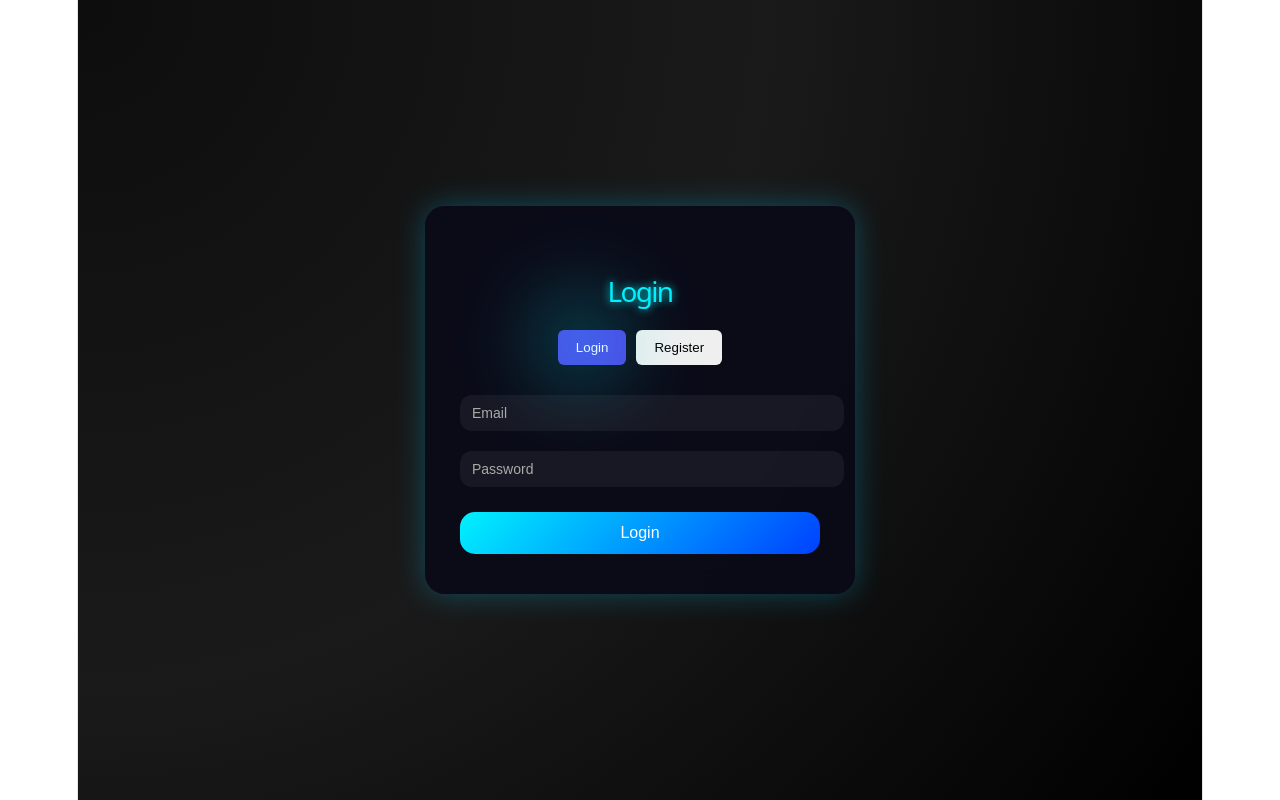
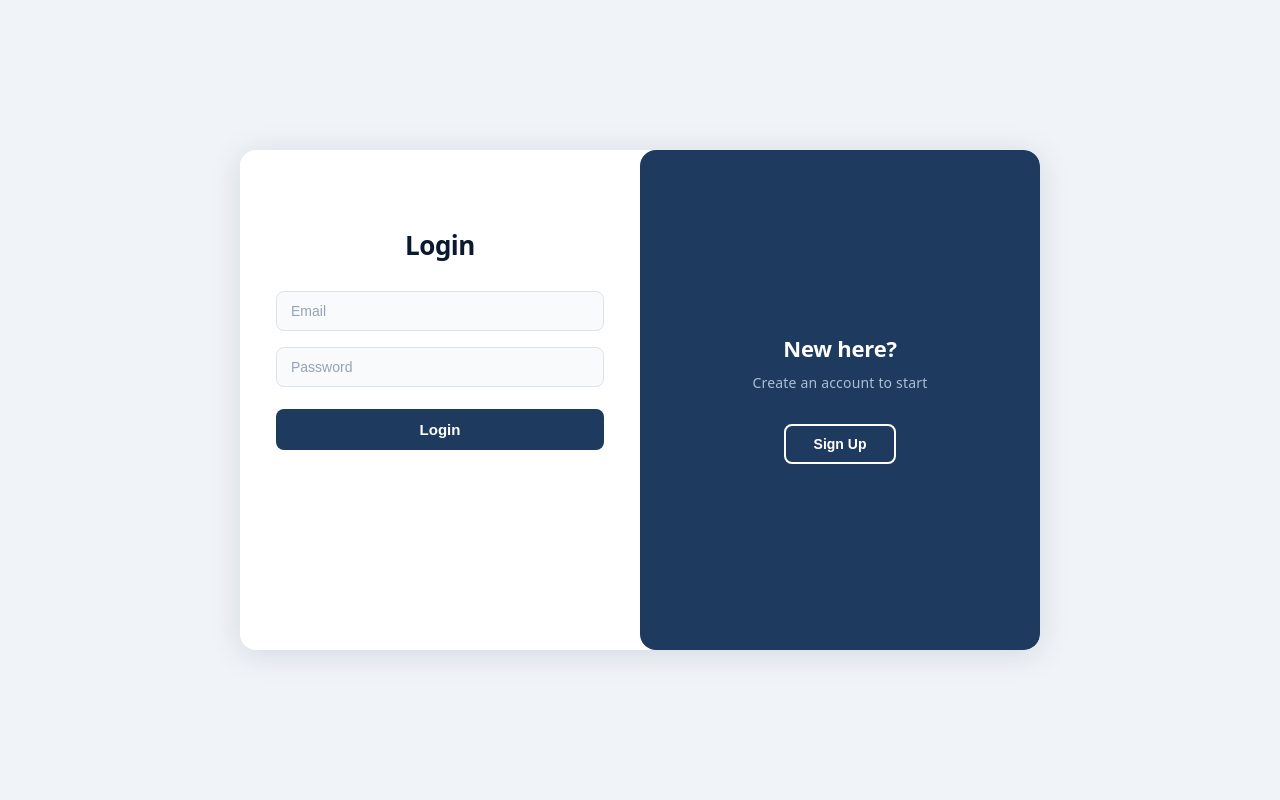
Before and after one commit to TomNguyen132006/portfolio, a React (Vite) app: page / in a window 1280 px wide. Built offline with nearby package versions, Linux system fonts and the light colour scheme.

Commit message:
Update UI for Auth.jsx page

```diff
--- a/src/pages/Auth.css
+++ b/src/pages/Auth.css
@@ -1,159 +1,185 @@
-/* Auth.css - Dark Blur / Cyber Galaxy Theme */
+html, body {
+  margin: 0;
+  padding: 0;
+  overflow: hidden;
+}
+
+#root:has(.auth-container) {
+  width: 100%;
+  max-width: 100%;
+  border: none;
+  padding: 0;
+  margin: 0;
+}
 
 .auth-container {
+  width: 100vw;
+  height: 100vh;
   display: flex;
   justify-content: center;
   align-items: center;
-  min-height: 100vh;
-  background: radial-gradient(circle at top left, #0d0d0d, #1a1a1a, #000);
-  font-family: 'Segoe UI', Tahoma, Geneva, Verdana, sans-serif;
+  background: #f0f4f8;
   overflow: hidden;
   position: relative;
 }
 
-.auth-card {
-  background: rgba(10, 10, 25, 0.9);
-  backdrop-filter: blur(12px);
-  padding: 40px 35px;
-  border-radius: 20px;
-  width: 360px;
-  text-align: center;
-  color: #fff;
-  box-shadow: 0 0 30px rgba(0, 200, 255, 0.3);
-  position: relative;
-  transition: transform 0.2s, box-shadow 0.3s;
+.auth-glow {
+  display: none;
 }
 
-.auth-card:hover {
-  transform: scale(1.02);
-  box-shadow: 0 0 40px rgba(0, 200, 255, 0.5);
+.auth-wrapper {
+  width: 800px;
+  max-width: 90%;
+  height: 500px;
+  display: flex;
+  position: relative;
+  overflow: hidden;
+  border-radius: 16px;
+  box-shadow: 0 4px 32px rgba(10, 25, 60, 0.12);
 }
 
-.auth-card h1 {
-  margin-bottom: 25px;
-  font-size: 28px;
-  color: #00f2fe;
-  text-shadow: 0 0 8px #00f2fe;
+.form-section {
+  width: 50%;
+  padding: 50px 36px;
+  background: #ffffff;
+  color: #0a192f;
+  text-align: center;
+  box-sizing: border-box;
+  overflow-y: auto;
 }
 
-.auth-card input {
-  width: 100%;
-  padding: 10px 12px;
-  margin: 10px 0;
-  border: none;
-  border-radius: 12px;
-  font-size: 14px;
-  background: rgba(255, 255, 255, 0.05);
-  color: #fff;
-  transition: all 0.3s;
+.sign-in { order: 1; }
+.sign-up { order: 2; }
+
+.form-section h1 {
+  margin-bottom: 25px;
+  font-size: 26px;
+  font-weight: 700;
+  color: #0a192f;
+  letter-spacing: -0.5px;
 }
 
-.auth-card input::placeholder {
-  color: #aaa;
+.form-section input {
+  width: 100%;
+  padding: 11px 14px;
+  margin: 8px 0;
+  border: 1.5px solid #dce3ed;
+  border-radius: 8px;
+  font-size: 14px;
+  background: #f8fafc;
+  color: #0a192f;
+  box-sizing: border-box;
+  transition: border-color 0.2s, background 0.2s;
 }
 
-.auth-card input:focus {
+.form-section input::placeholder { color: #94a3b8; }
+
+.form-section input:focus {
   outline: none;
-  box-shadow: 0 0 12px #00f2fe;
-  background: rgba(255, 255, 255, 0.1);
+  border-color: #1e3a5f;
+  background: #ffffff;
+}
+
+.submit-btn {
+  width: 100%;
+  padding: 12px;
+  margin-top: 14px;
+  background: #1e3a5f;
+  color: #fff;
+  font-size: 15px;
+  font-weight: 600;
+  border: none;
+  border-radius: 8px;
+  cursor: pointer;
+  transition: background 0.2s;
+}
+
+.submit-btn:hover {
+  background: #152d4a;
 }
 
 .role-toggle {
   display: flex;
-  background: rgba(255, 255, 255, 0.05);
-  border-radius: 50px;
+  background: #f0f4f8;
+  border-radius: 8px;
   margin: 10px 0;
   overflow: hidden;
   cursor: pointer;
+  border: 1.5px solid #dce3ed;
 }
 
 .role-toggle div {
   flex: 1;
   padding: 8px 0;
   text-align: center;
-  color: #aaa;
-  font-weight: bold;
-  transition: all 0.3s;
+  color: #64748b;
+  font-weight: 600;
+  font-size: 14px;
+  transition: all 0.2s;
   user-select: none;
 }
 
 .role-toggle div.active {
-  background: linear-gradient(135deg, #00f2fe, #0040ff);
+  background: #1e3a5f;
   color: #fff;
-  box-shadow: 0 0 12px #00f2fe;
-  transform: scale(1.05);
-}
-
-.auth-card button.submit-btn {
-  width: 100%;
-  padding: 12px;
-  margin-top: 15px;
-  background: linear-gradient(135deg, #00f2fe, #0040ff);
-  color: white;
-  font-size: 16px;
-  border: none;
-  border-radius: 15px;
-  cursor: pointer;
-  transition: all 0.3s;
-}
-
-.auth-card button.submit-btn:hover {
-  background: linear-gradient(135deg, #0040ff, #00f2fe);
-  transform: translateY(-2px);
-}
-
-.auth-card .switch-btn {
-  background: transparent;
-  color: #00f2fe;
-  margin-top: 15px;
-  border: none;
-  cursor: pointer;
-}
-
-.auth-card .switch-btn:hover {
-  text-decoration: underline;
-}
-
-.auth-card .error-msg {
-  color: #ff4c4c;
-  margin-top: 10px;
-  font-size: 14px;
-}
-
-/* subtle glow following the mouse */
-.auth-glow {
-  position: absolute;
-  width: 120px;
-  height: 120px;
-  border-radius: 50%;
-  pointer-events: none;
-  background: radial-gradient(circle, rgba(0,242,254,0.5) 0%, rgba(0,0,0,0) 70%);
-  filter: blur(40px);
-  transform: translate(-50%, -50%);
-  z-index: 1;
-  transition: all 0.05s;
-}
-
-.auth-mode-toggle {
-  display: flex;
-  gap: 10px;
-  margin-bottom: 20px;
-  justify-content: center;
-}
-
-.auth-mode-toggle button {
-  padding: 10px 18px;
-  border: none;
-  cursor: pointer;
   border-radius: 6px;
 }
 
-.auth-mode-toggle .active-tab {
-  background: #4f46e5;
-  color: white;
+.error-msg {
+  color: #e53e3e;
+  margin-top: 10px;
+  font-size: 13px;
 }
 
-.auth-card.active {
-  transform: scale(1.02);
-  transition: 0.3s ease;
+.overlay {
+  position: absolute;
+  width: 50%;
+  height: 100%;
+  right: 0;
+  top: 0;
+  background: #1e3a5f;
+  display: flex;
+  justify-content: center;
+  align-items: center;
+  border-radius: 16px;
+  color: #fff;
+  text-align: center;
+  transform: translateX(0%);
+  transition: transform 0.6s ease-in-out;
+  z-index: 10;
 }
+
+.auth-wrapper.active .overlay {
+  transform: translateX(-100%);
+}
+
+.overlay-panel h2 {
+  font-size: 22px;
+  font-weight: 700;
+  color: #ffffff;
+  margin-bottom: 8px;
+}
+
+.overlay-panel p {
+  color: #a8bfd4;
+  font-size: 14px;
+  margin-bottom: 4px;
+}
+
+.overlay-panel button {
+  margin-top: 24px;
+  padding: 10px 28px;
+  border-radius: 8px;
+  border: 2px solid #ffffff;
+  background: transparent;
+  color: #ffffff;
+  cursor: pointer;
+  font-weight: 600;
+  font-size: 14px;
+  transition: all 0.2s;
+}
+
+.overlay-panel button:hover {
+  background: #ffffff;
+  color: #1e3a5f;
+}
--- a/src/pages/Auth.jsx
+++ b/src/pages/Auth.jsx
@@ -79,33 +79,10 @@ function Auth() {
 
   return (
     <div className="auth-container">
-      <div className={`auth-card ${!isLogin ? "active" : ""}`}>
-        <h1>{isLogin ? "Login" : "Sign Up"}</h1>
-
-        <div className="auth-mode-toggle">
-          <button
-            type="button"
-            className={isLogin ? "active-tab" : ""}
-            onClick={() => {
-              setIsLogin(true);
-              setError("");
-            }}
-          >
-            Login
-          </button>
-
-          <button
-            type="button"
-            className={!isLogin ? "active-tab" : ""}
-            onClick={() => {
-              setIsLogin(false);
-              setError("");
-            }}
-          >
-            Register
-          </button>
-        </div>
-
+      <div className={`auth-wrapper ${!isLogin ? "active" : ""}`}>
+        {/* LOGIN FORM */}
+        <div className="form-section sign-in">
+          <h1>Login</h1>
           <form onSubmit={handleSubmit}>
             <input
               name="email"
@@ -114,7 +91,6 @@ function Auth() {
               type="email"
               required
             />
-
             <input
               name="password"
               placeholder="Password"
@@ -122,9 +98,31 @@ function Auth() {
               type="password"
               required
             />
+            <button className="submit-btn" type="submit">
+              Login
+            </button>
+            {error && <p className="error-msg">{error}</p>}
+          </form>
+        </div>
 
-          {!isLogin && (
-            <>
+        {/* SIGNUP FORM */}
+        <div className="form-section sign-up">
+          <h1>Sign Up</h1>
+          <form onSubmit={handleSubmit}>
+            <input
+              name="email"
+              placeholder="Email"
+              onChange={handleChange}
+              type="email"
+              required
+            />
+            <input
+              name="password"
+              placeholder="Password"
+              onChange={handleChange}
+              type="password"
+              required
+            />
             <div className="role-toggle">
               <div
                 className={roleType === "candidate" ? "active" : ""}
@@ -139,48 +137,57 @@ function Auth() {
                 HR
               </div>
             </div>
-
             <input
               name="name"
               placeholder="Name"
               onChange={handleChange}
               required
             />
-
             <input
               name="role"
               placeholder="Job Role (Frontend/Backend)"
               onChange={handleChange}
             />
-
             <input
               name="skills"
               placeholder="Skills (comma separated)"
               onChange={handleChange}
             />
-
             <input
               name="github"
               placeholder="GitHub URL"
               onChange={handleChange}
             />
-
             <input
               name="linkedin"
               placeholder="LinkedIn URL"
               onChange={handleChange}
             />
+            <button className="submit-btn" type="submit">
+              Create Account
+            </button>
+            {error && <p className="error-msg">{error}</p>}
+          </form>
+        </div>
+
+        {/* OVERLAY */}
+        <div className="overlay">
+          <div className="overlay-panel">
+            {isLogin ? (
+              <>
+                <h2>New here?</h2>
+                <p>Create an account to start</p>
+                <button onClick={() => setIsLogin(false)}>Sign Up</button>
+              </>
+            ) : (
+              <>
+                <h2>Already have an account?</h2>
+                <p>Login to continue</p>
+                <button onClick={() => setIsLogin(true)}>Login</button>
               </>
             )}
-
-          <button className="submit-btn" type="submit">
-            {isLogin ? "Login" : "Create Account"}
-          </button>
-
-          {error && <p className="error-msg">{error}</p>}
-        </form>
-
-
+          </div>
+        </div>
       </div>
 
       <div className="auth-glow" id="glow"></div>
```
Lines whose indentation alone changed are shown as unchanged.
